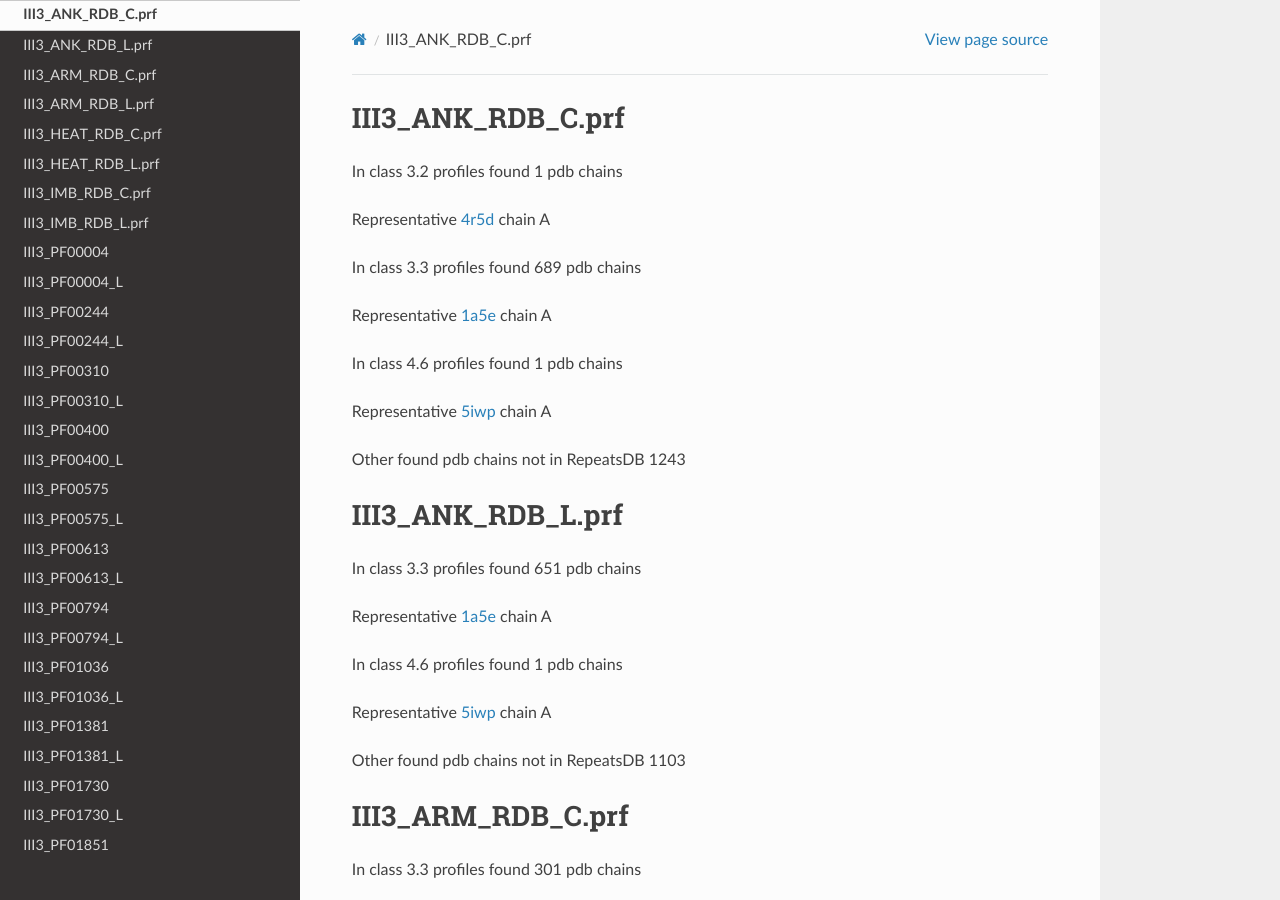
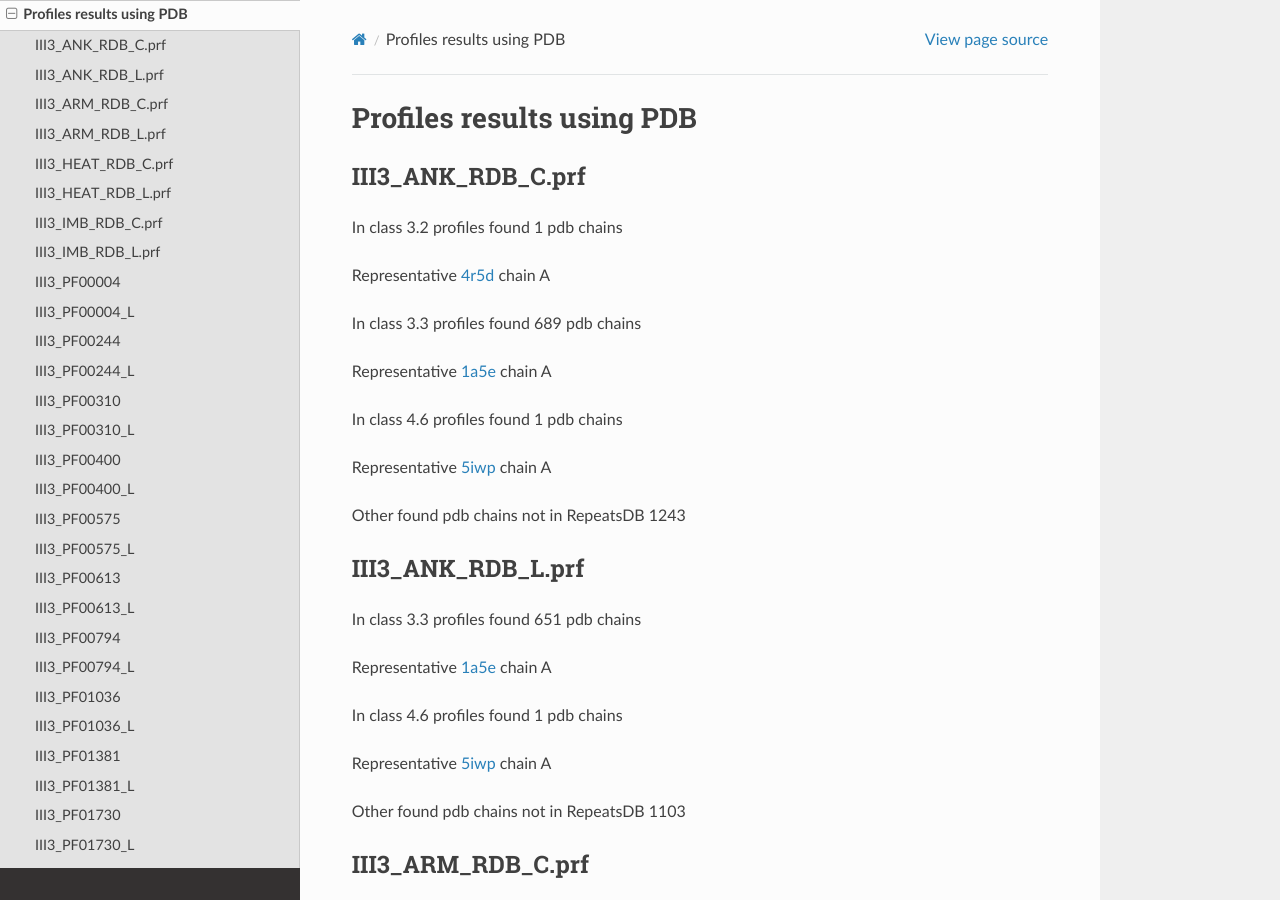
Before and after one commit to DraLaylaHirsh/MRFprofilesCreation, a Sphinx documentation site: the page built from docs/PDBresults.rst, in a window 1280 px wide and 900 px high. Built offline with Sphinx 7.4.7 and the Read the Docs theme 2.0.0, drawn with Linux system fonts in a browser that asks for light colours.

Commit message:
Update PDBresults.rst

```diff
--- a/docs/PDBresults.rst
+++ b/docs/PDBresults.rst
@@ -1,3 +1,6 @@
+Profiles results using PDB
+==========================
+
 III3_ANK_RDB_C.prf
 --------------
 
```
